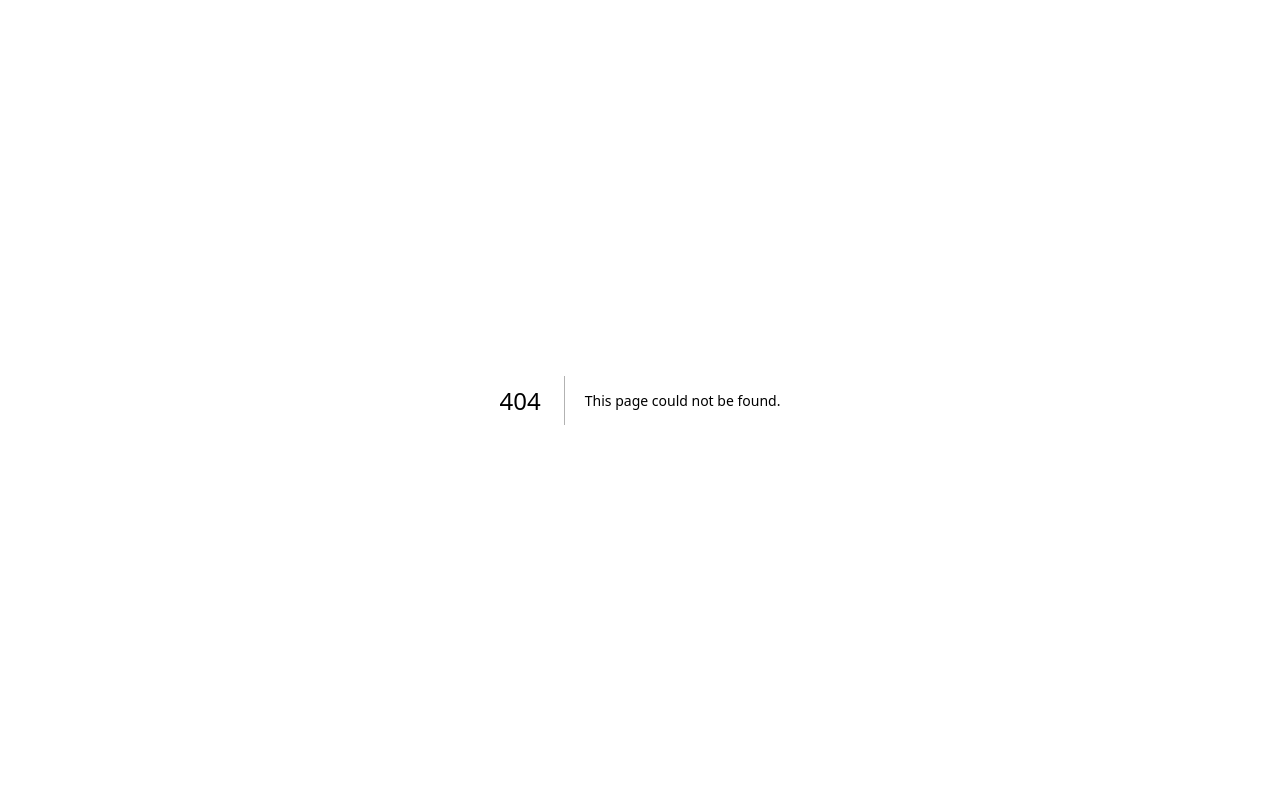
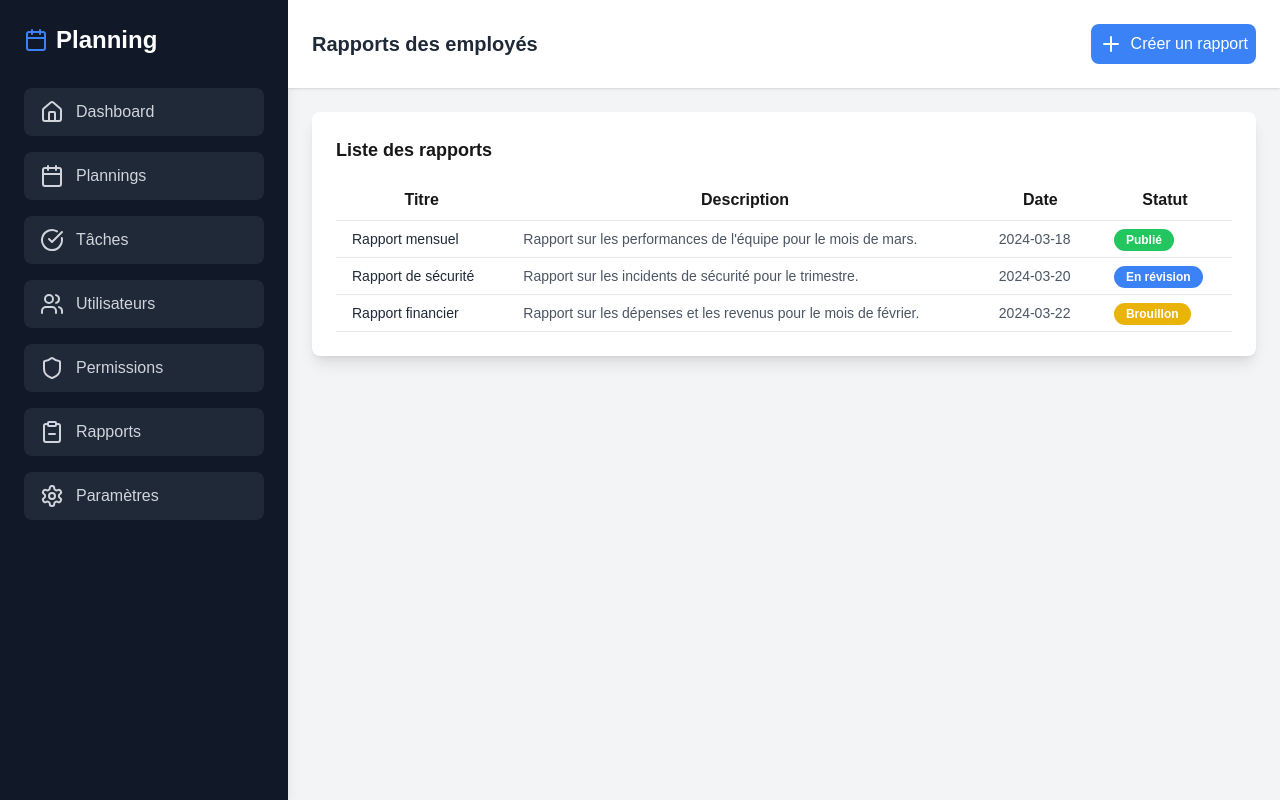
Before and after one commit to Eco2lodgy-Company/planning, a Next.js app: page /employees/rapport in a window 1280 px wide. Before the commit this address had no page. Built offline with nearby package versions, Linux system fonts and the light colour scheme.

Commit message:
page de gestion des rapport : okay

```diff
--- /dev/null
+++ b/src/app/employees/rapport/page.js
@@ -0,0 +1,249 @@
+'use client';
+import { useState, useEffect } from 'react';
+import { motion } from 'framer-motion';
+import { useRouter, usePathname } from 'next/navigation'; // ✅ Next.js
+import Link from 'next/link'; // ✅ Next.js
+import {
+  Home,
+  Calendar,
+  CircleCheckBig,
+  Users,
+  Settings,
+  Shield,
+  ClipboardMinus,
+  Plus,
+  FileText,
+  Trash,
+} from 'lucide-react';
+import { toast } from 'sonner';
+
+export default function ReportPage() {
+  const router = useRouter();
+  const pathname = usePathname();
+
+  const [loading, setLoading] = useState(true);
+  const [reports, setReports] = useState([
+    {
+      id: '1',
+      title: 'Rapport mensuel',
+      description: 'Rapport sur les performances de l\'équipe pour le mois de mars.',
+      date: '2024-03-18',
+      status: 'Publié',
+    },
+    {
+      id: '2',
+      title: 'Rapport de sécurité',
+      description: 'Rapport sur les incidents de sécurité pour le trimestre.',
+      date: '2024-03-20',
+      status: 'En révision',
+    },
+    {
+      id: '3',
+      title: 'Rapport financier',
+      description: 'Rapport sur les dépenses et les revenus pour le mois de février.',
+      date: '2024-03-22',
+      status: 'Brouillon',
+    },
+  ]);
+
+  const [isPopupOpen, setIsPopupOpen] = useState(false);
+  const [newReport, setNewReport] = useState({
+    title: '',
+    description: '',
+    date: '',
+  });
+
+  useEffect(() => {
+    const timer = setTimeout(() => setLoading(false), 1200);
+    return () => clearTimeout(timer);
+  }, []);
+
+  const handleCreateReport = () => {
+    setIsPopupOpen(true);
+  };
+
+  const handleSubmitReport = () => {
+    if (newReport.title && newReport.description && newReport.date) {
+      setReports((prevReports) => [
+        ...prevReports,
+        {
+          id: (prevReports.length + 1).toString(),
+          ...newReport,
+          status: 'Brouillon',
+        },
+      ]);
+      setIsPopupOpen(false);
+      setNewReport({ title: '', description: '', date: '' });
+      toast('Rapport créé avec succès');
+    } else {
+      toast('Veuillez remplir tous les champs');
+    }
+  };
+
+  const getStatusColor = (status) => {
+    switch (status) {
+      case 'Brouillon':
+        return 'bg-yellow-500 text-white';
+      case 'En révision':
+        return 'bg-blue-500 text-white';
+      case 'Publié':
+        return 'bg-green-500 text-white';
+      default:
+        return 'bg-gray-500 text-white';
+    }
+  };
+
+  const navigationItems = [
+    { name: 'Dashboard', icon: Home, path: '/employees' },
+    { name: 'Plannings', icon: Calendar, path: '/employees/plannings' },
+    { name: 'Tâches', icon: CircleCheckBig, path: '/employees/tasks' },
+    { name: 'Utilisateurs', icon: Users, path: '/users' },
+    { name: 'Permissions', icon: Shield, path: '/permissions' },
+    { name: 'Rapports', icon: ClipboardMinus, path: '/reports' },
+    { name: 'Paramètres', icon: Settings, path: '/settings' },
+  ];
+
+  if (loading) {
+    return (
+      <div className="flex items-center justify-center h-screen bg-gray-900">
+        <div className="animate-spin rounded-full h-16 w-16 border-t-4 border-blue-500"></div>
+      </div>
+    );
+  }
+
+  return (
+    <div className="flex h-screen bg-gray-100">
+      {/* Sidebar */}
+      <motion.aside
+        initial={{ x: -200 }}
+        animate={{ x: 0 }}
+        transition={{ type: 'spring', stiffness: 60 }}
+        className="w-72 bg-gray-900 text-white shadow-lg p-6 flex flex-col"
+      >
+        <h1 className="text-2xl font-bold flex items-center gap-2">
+          <Calendar className="text-blue-500" /> Planning
+        </h1>
+        <nav className="mt-8 space-y-4">
+          {navigationItems.map((item) => (
+            <Link
+              key={item.name}
+              href={item.path} // ✅ Next.js
+              className={`flex items-center gap-3 py-3 px-4 rounded-lg transition ${
+                pathname === item.path ? 'bg-blue-600 text-white' : 'bg-gray-800 hover:bg-blue-600 text-gray-300'
+              }`}
+            >
+              <item.icon aria-hidden="true" /> {item.name}
+            </Link>
+          ))}
+        </nav>
+      </motion.aside>
+
+      {/* Main Content */}
+      <div className="flex-1 flex flex-col overflow-hidden">
+        {/* Header */}
+        <header className="flex items-center justify-between p-6 bg-white shadow">
+          <h2 className="text-xl font-bold text-gray-800">Rapports des employés</h2>
+          <button
+            onClick={handleCreateReport}
+            className="bg-blue-500 text-white p-2 rounded-lg flex items-center gap-2"
+          >
+            <Plus /> Créer un rapport
+          </button>
+        </header>
+
+        {/* Main Section */}
+        <motion.main
+          initial={{ opacity: 0 }}
+          animate={{ opacity: 1 }}
+          transition={{ duration: 0.8 }}
+          className="flex-1 p-6 overflow-y-auto"
+        >
+          <div className="bg-white p-6 rounded-lg shadow-lg">
+            <h3 className="text-lg font-semibold mb-4">Liste des rapports</h3>
+            <table className="min-w-full table-auto border-collapse">
+              <thead>
+                <tr>
+                  <th className="px-4 py-2 border-b">Titre</th>
+                  <th className="px-4 py-2 border-b">Description</th>
+                  <th className="px-4 py-2 border-b">Date</th>
+                  <th className="px-4 py-2 border-b">Statut</th>
+                </tr>
+              </thead>
+              <tbody>
+                {reports.map((report) => (
+                  <tr key={report.id} className="text-sm">
+                    <td className="px-4 py-2 border-b text-gray-800">{report.title}</td>
+                    <td className="px-4 py-2 border-b text-gray-600">{report.description}</td>
+                    <td className="px-4 py-2 border-b text-gray-600">{report.date}</td>
+                    <td className="px-4 py-2 border-b">
+                      <span
+                        className={`px-3 py-1 rounded-full text-xs font-semibold ${getStatusColor(
+                          report.status
+                        )}`}
+                      >
+                        {report.status}
+                      </span>
+                    </td>
+                  </tr>
+                ))}
+              </tbody>
+            </table>
+          </div>
+        </motion.main>
+      </div>
+
+      {/* Popup Formulaire */}
+      {isPopupOpen && (
+        <div className="fixed inset-0 bg-black bg-opacity-50 flex items-center justify-center">
+          <div className="bg-white p-6 rounded-lg shadow-lg w-96">
+            <h2 className="text-xl font-bold mb-4">Créer un rapport</h2>
+            <form>
+              <div className="mb-4">
+                <label className="block text-sm font-medium text-gray-700">Titre du rapport</label>
+                <input
+                  type="text"
+                  value={newReport.title}
+                  onChange={(e) => setNewReport({ ...newReport, title: e.target.value })}
+                  className="mt-1 block w-full p-2 border border-gray-300 rounded-lg"
+                />
+              </div>
+              <div className="mb-4">
+                <label className="block text-sm font-medium text-gray-700">Description</label>
+                <textarea
+                  value={newReport.description}
+                  onChange={(e) => setNewReport({ ...newReport, description: e.target.value })}
+                  className="mt-1 block w-full p-2 border border-gray-300 rounded-lg"
+                />
+              </div>
+              <div className="mb-4">
+                <label className="block text-sm font-medium text-gray-700">Date</label>
+                <input
+                  type="date"
+                  value={newReport.date}
+                  onChange={(e) => setNewReport({ ...newReport, date: e.target.value })}
+                  className="mt-1 block w-full p-2 border border-gray-300 rounded-lg"
+                />
+              </div>
+              <div className="flex justify-end">
+                <button
+                  type="button"
+                  onClick={() => setIsPopupOpen(false)}
+                  className="bg-gray-500 text-white p-2 rounded-lg mr-2"
+                >
+                  Annuler
+                </button>
+                <button
+                  type="button"
+                  onClick={handleSubmitReport}
+                  className="bg-blue-500 text-white p-2 rounded-lg"
+                >
+                  Soumettre
+                </button>
+              </div>
+            </form>
+          </div>
+        </div>
+      )}
+    </div>
+  );
+}
```
